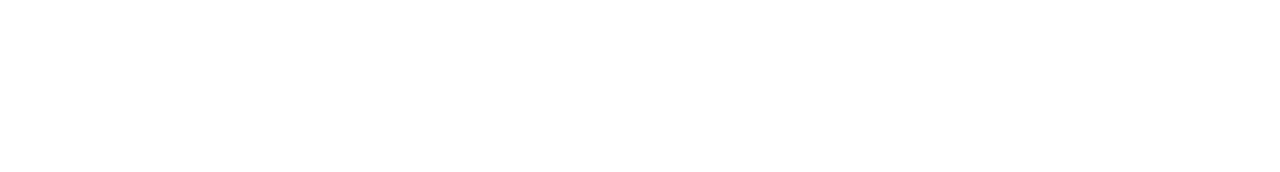
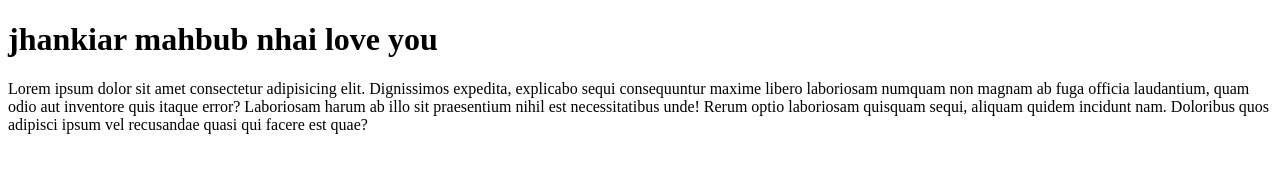
Before and after one commit to Abhishek666666/third-time-git, a plain HTML site: page index.html in a window 1280 px wide. Drawn offline with Linux system fonts and the light colour scheme.

Commit message:
ektui change korsi

```diff
--- a/html.css
+++ b/html.css
@@ -0,0 +1,4 @@
+p{
+    background-color: red;
+    font-size: medium;
+}
--- a/index.html
+++ b/index.html
@@ -7,6 +7,8 @@
     <title>Third time git</title>
 </head>
 <body>
+    <h1>jhankiar mahbub nhai love you</h1>
+    <p>Lorem ipsum dolor sit amet consectetur adipisicing elit. Dignissimos expedita, explicabo sequi consequuntur maxime libero laboriosam numquam non magnam ab fuga officia laudantium, quam odio aut inventore quis itaque error? Laboriosam harum ab illo sit praesentium nihil est necessitatibus unde! Rerum optio laboriosam quisquam sequi, aliquam quidem incidunt nam. Doloribus quos adipisci ipsum vel recusandae quasi qui facere est quae?</p>
 
 </body>
 </html>
```
